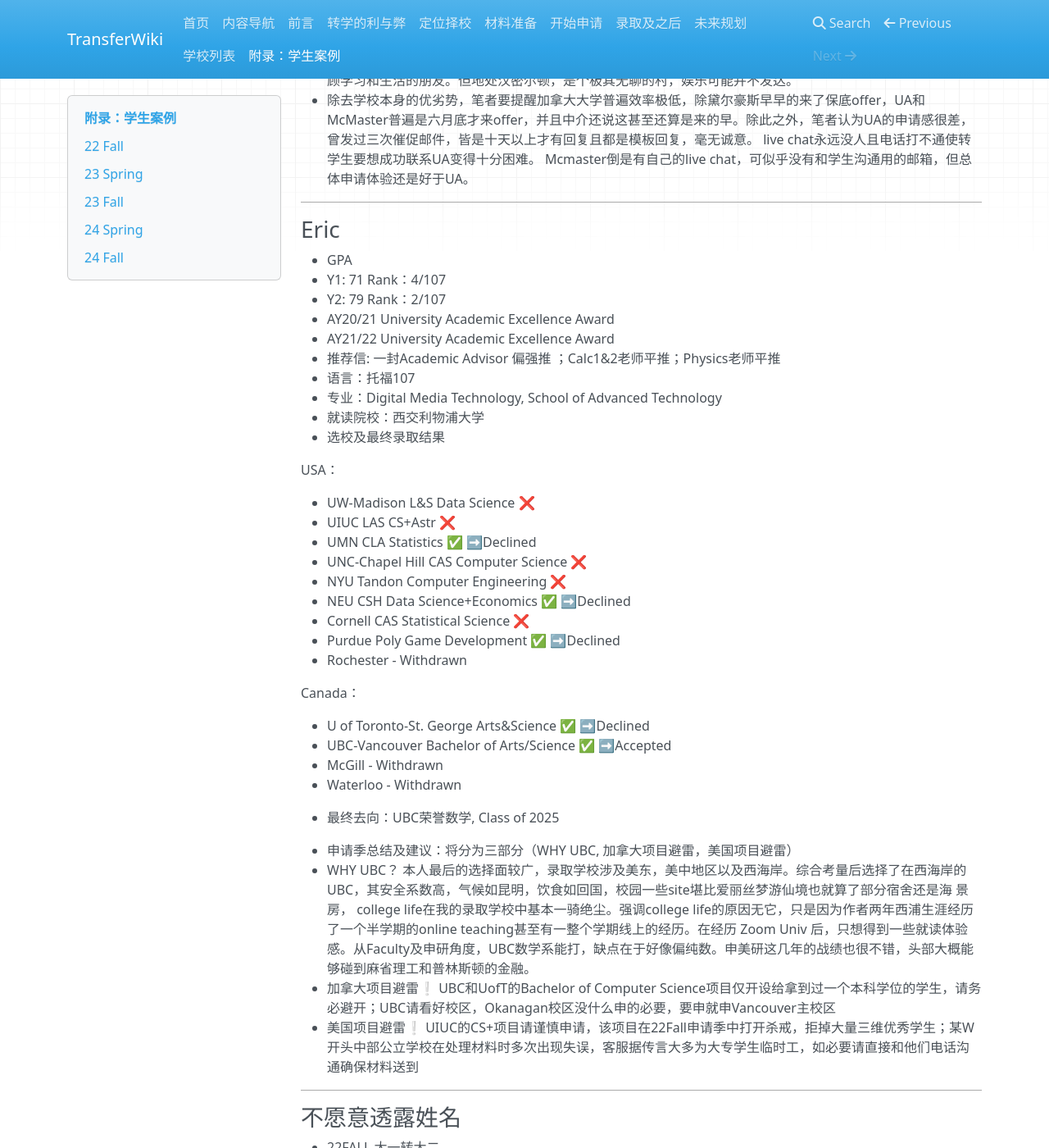
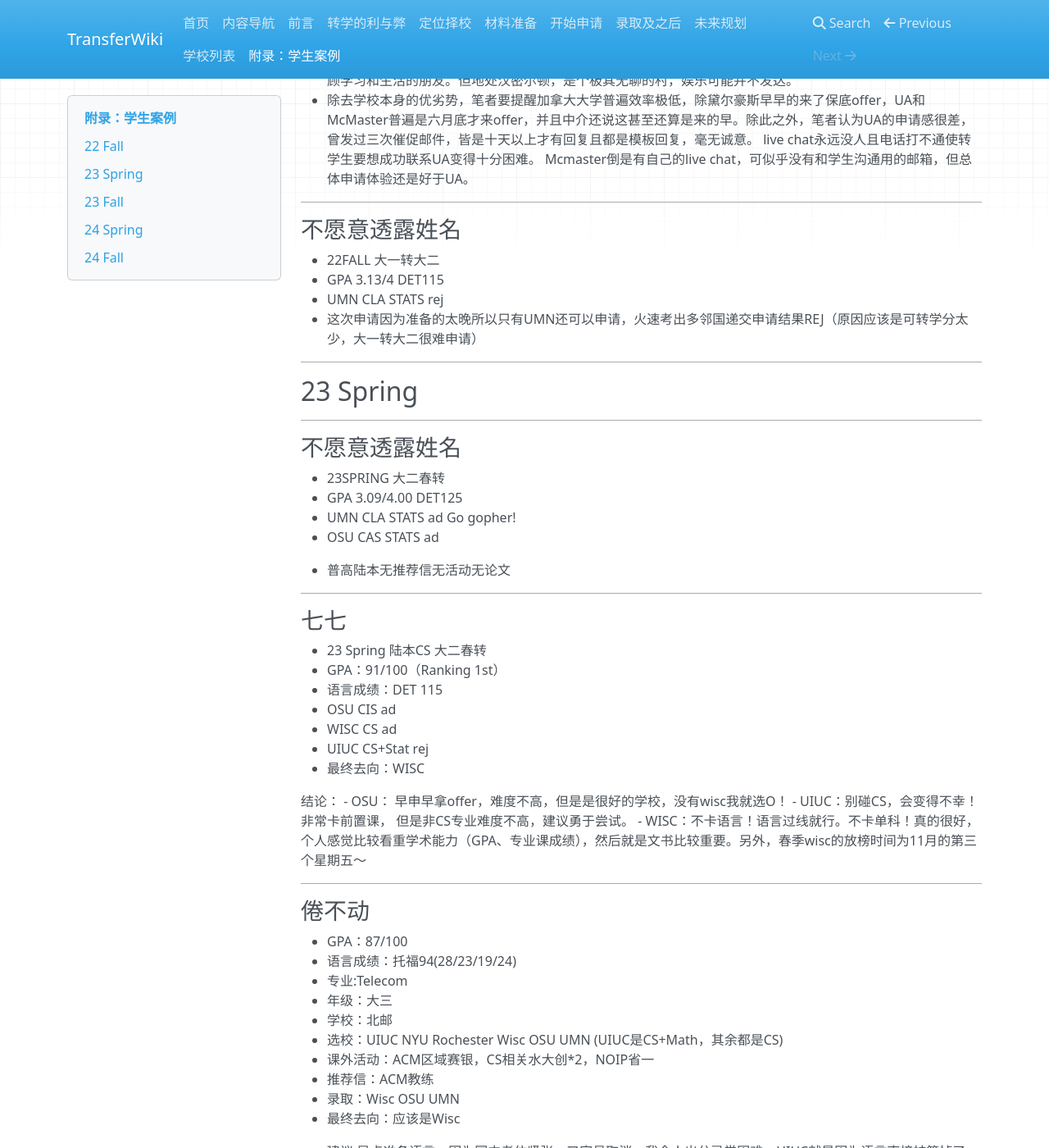
Before and after one commit to SihanXU/TransferWiki, an MkDocs documentation site: the page built from docs/bgs.md, in a window 1280 px wide and 1400 px high, scrolled down 6028 px. Shown: the whole window at 82% size. Built offline with MkDocs 1.6.1, drawn with Linux system fonts in a browser that asks for light colours; nearby versions of some CDN libraries.

Commit message:
Update bgs.md

```diff
--- a/docs/bgs.md
+++ b/docs/bgs.md
@@ -237,48 +237,6 @@
 - 黛尔豪斯大学十分适合作为保底，笔者在没有语言成绩的情况下被提前录取且免除了语言要求。
 - 麦克马斯特大学当地声誉不错，理工科较强，且对学生十分友好，被称为Happy University，可能更适合需要兼顾学习和生活的朋友。但地处汉密尔顿，是个极其无聊的村，娱乐可能并不发达。
 - 除去学校本身的优劣势，笔者要提醒加拿大大学普遍效率极低，除黛尔豪斯早早的来了保底offer，UA和McMaster普遍是六月底才来offer，并且中介还说这甚至还算是来的早。除此之外，笔者认为UA的申请感很差，曾发过三次催促邮件，皆是十天以上才有回复且都是模板回复，毫无诚意。 live chat永远没人且电话打不通使转学生要想成功联系UA变得十分困难。 Mcmaster倒是有自己的live chat，可似乎没有和学生沟通用的邮箱，但总体申请体验还是好于UA。
-
-***
-### Eric
-
-- GPA
-  -  Y1: 71 Rank：4/107
-  -  Y2: 79 Rank：2/107
-  - AY20/21 University Academic Excellence Award
-  - AY21/22 University Academic Excellence Award
-- 推荐信: 一封Academic Advisor 偏强推 ；Calc1&2老师平推；Physics老师平推
-- 语言：托福107
-- 专业：Digital Media Technology, School of Advanced Technology
-- 就读院校：西交利物浦大学
-- 选校及最终录取结果
-
-USA：
-
-- UW-Madison L&S Data Science                         ❌
-- UIUC LAS CS+Astr                                    ❌
-- UMN  CLA Statistics                                 ✅ ➡️Declined
-- UNC-Chapel Hill CAS Computer Science                ❌
-- NYU Tandon Computer Engineering                     ❌
-- NEU CSH Data Science+Economics                      ✅ ➡️Declined
-- Cornell CAS Statistical Science                     ❌
-- Purdue Poly Game Development                        ✅ ➡️Declined
-- Rochester - Withdrawn
-
- Canada：
-
-- U of Toronto-St. George  Arts&Science               ✅ ➡️Declined
-- UBC-Vancouver Bachelor of Arts/Science              ✅ ➡️Accepted
-- McGill - Withdrawn
-- Waterloo - Withdrawn
-
-- 最终去向：UBC荣誉数学, Class of 2025
-- 申请季总结及建议：将分为三部分（WHY UBC, 加拿大项目避雷，美国项目避雷）
-  - WHY UBC？
-  本人最后的选择面较广，录取学校涉及美东，美中地区以及西海岸。综合考量后选择了在西海岸的UBC，其安全系数高，气候如昆明，饮食如回国，校园一些site堪比爱丽丝梦游仙境也就算了部分宿舍还是海   景房，     college   life在我的录取学校中基本一骑绝尘。强调college life的原因无它，只是因为作者两年西浦生涯经历了一个半学期的online teaching甚至有一整个学期线上的经历。在经历   Zoom Univ   后，只想得到一些就读体验感。从Faculty及申研角度，UBC数学系能打，缺点在于好像偏纯数。申美研这几年的战绩也很不错，头部大概能够碰到麻省理工和普林斯顿的金融。
-  - 加拿大项目避雷❕
-  UBC和UofT的Bachelor of Computer Science项目仅开设给拿到过一个本科学位的学生，请务必避开；UBC请看好校区，Okanagan校区没什么申的必要，要申就申Vancouver主校区
-  - 美国项目避雷❕
-  UIUC的CS+项目请谨慎申请，该项目在22Fall申请季中打开杀戒，拒掉大量三维优秀学生；某W开头中部公立学校在处理材料时多次出现失误，客服据传言大多为大专学生临时工，如必要请直接和他们电话沟   通确保材料送到
 
 ***
 
```
